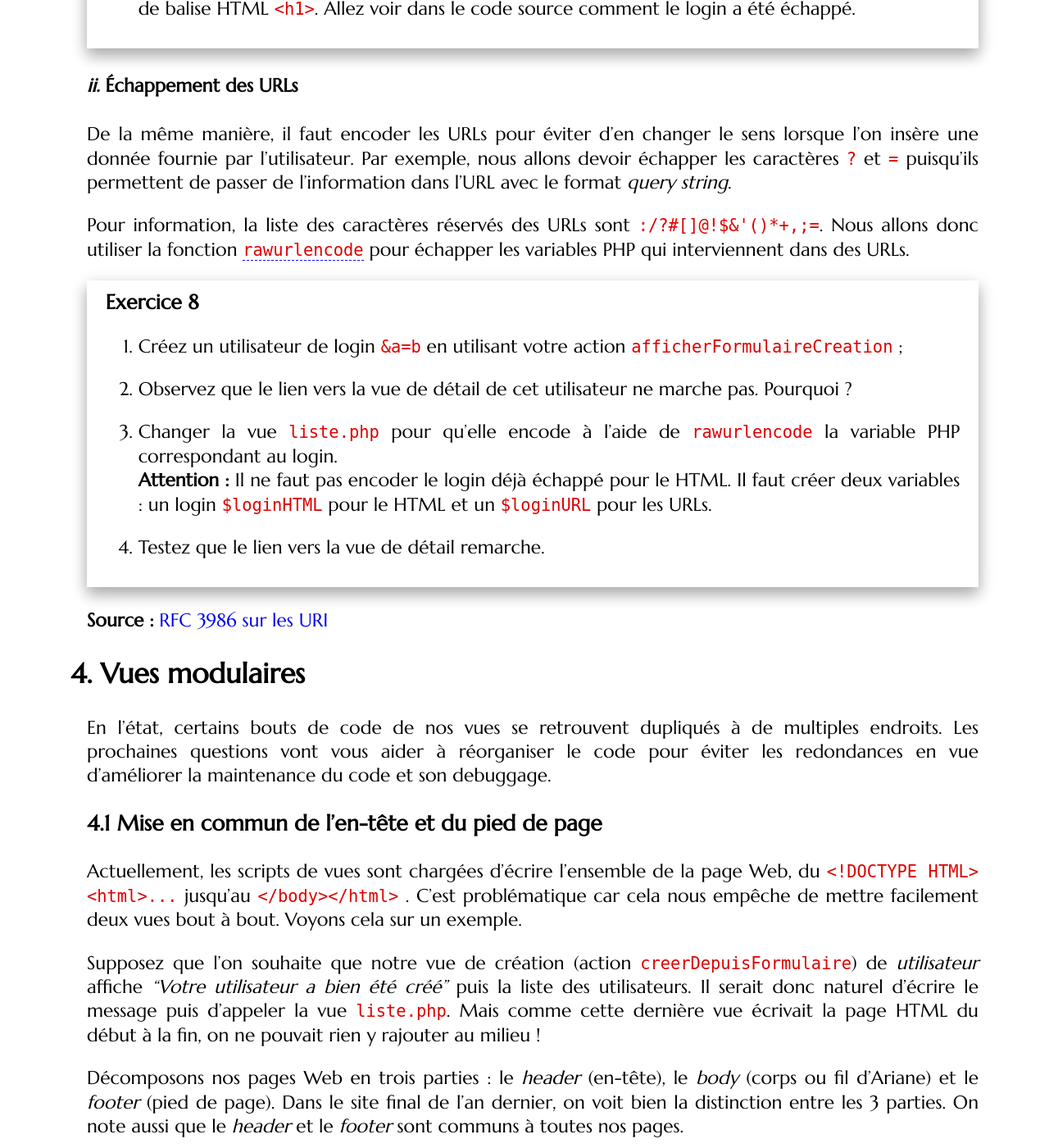
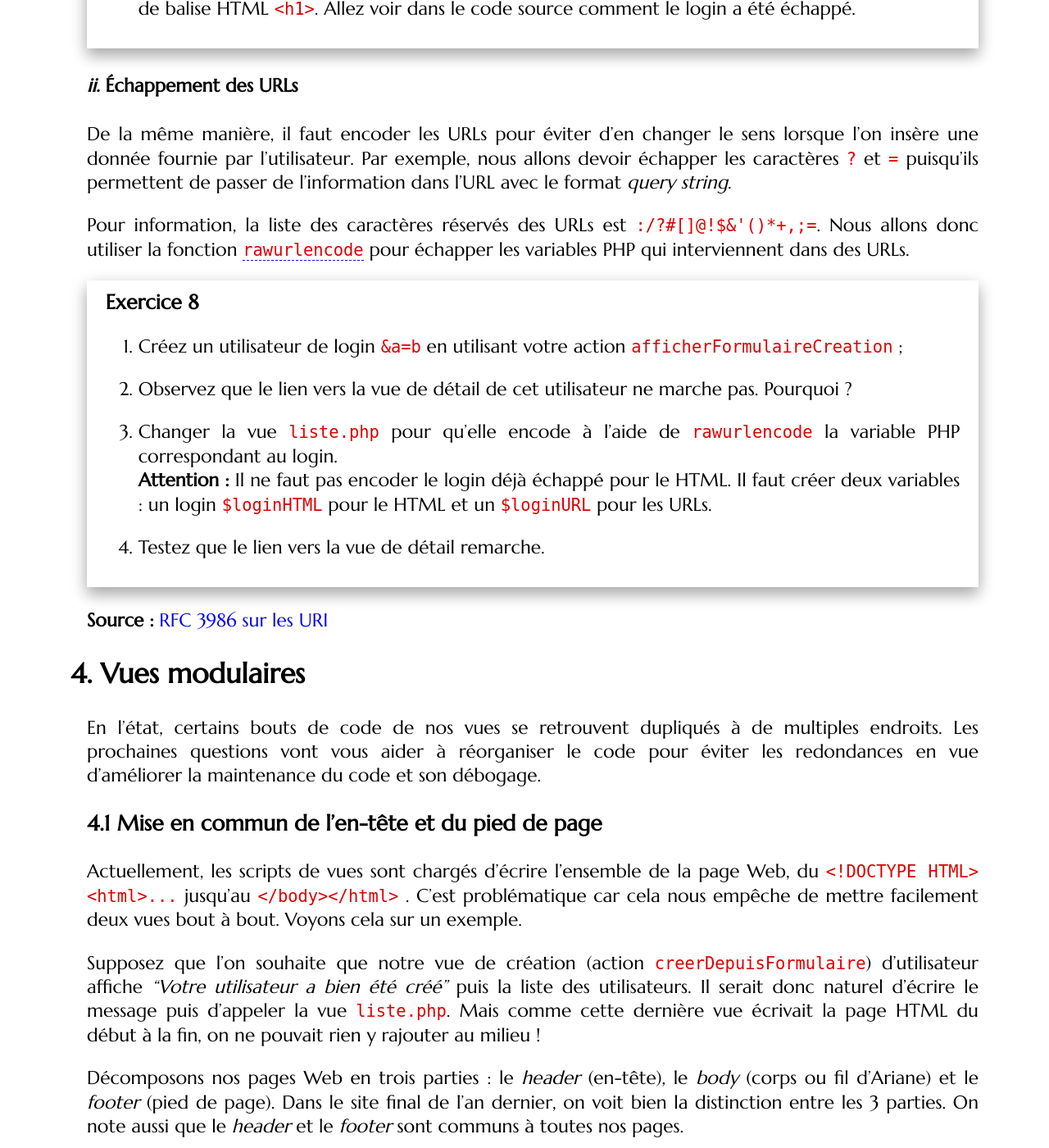
Before and after one commit to romainlebreton/R3.01-DeveloppementWeb, a Jekyll site: the page built from tutorials/tutorial5.md, in a window 1280 px wide and 1400 px high, scrolled down 10591 px. Shown: the whole window at 82% size. Built offline with Jekyll 4.4.1, drawn with Linux system fonts in a browser that asks for light colours; some web fonts are replaced; some of the changed text lies outside the part shown.

Commit message:
Typos TD5

```diff
--- a/tutorials/tutorial5.md
+++ b/tutorials/tutorial5.md
@@ -478,7 +478,7 @@ lorsque l'on insère une donnée fournie par l'utilisateur. Par exemple, nous
 allons devoir échapper les caractères `?` et `=` puisqu'ils permettent de passer
 de l'information dans l'URL avec le format *query string*.
 
-Pour information, la liste des caractères réservés des URLs sont
+Pour information, la liste des caractères réservés des URLs est
 `:/?#[]@!$&'()*+,;=`. Nous allons donc utiliser la fonction
 [`rawurlencode`](http://php.net/manual/fr/function.rawurlencode.php) pour
 échapper les variables PHP qui interviennent dans des URLs.
@@ -511,11 +511,11 @@ Pour information, la liste des caractères réservés des URLs sont
 En l'état, certains bouts de code de nos vues se retrouvent dupliqués à de
 multiples endroits. Les prochaines questions vont vous aider à réorganiser le
 code pour éviter les redondances en vue d'améliorer la maintenance du code et
-son debuggage.
+son débogage.
 
 ### Mise en commun de l'en-tête et du pied de page
 
-Actuellement, les scripts de vues sont chargées d'écrire l'ensemble de la page
+Actuellement, les scripts de vues sont chargés d'écrire l'ensemble de la page
 Web, du
 <code><!DOCTYPE HTML><html>...</code>
 jusqu'au
@@ -523,11 +523,12 @@ jusqu'au
 . C'est problématique car cela nous empêche de mettre facilement deux vues bout à
 bout. Voyons cela sur un exemple.
 
-Supposez que l'on souhaite que notre vue de création (action `creerDepuisFormulaire`) de
-*utilisateur* affiche *"Votre utilisateur a bien été créé"* puis la liste des
-utilisateurs. Il serait donc naturel d'écrire le message puis d'appeler la vue
-`liste.php`. Mais comme cette dernière vue écrivait la page HTML du début à la
-fin, on ne pouvait rien y rajouter au milieu !
+Supposez que l'on souhaite que notre vue de création (action
+`creerDepuisFormulaire`) d'utilisateur affiche *"Votre utilisateur a bien été
+créé"* puis la liste des utilisateurs. Il serait donc naturel d'écrire le
+message puis d'appeler la vue `liste.php`. Mais comme cette dernière vue
+écrivait la page HTML du début à la fin, on ne pouvait rien y rajouter au milieu
+!
 
 Décomposons nos pages Web en trois parties : le *header* (en-tête), le *body*
 (corps ou fil d'Ariane) et le *footer* (pied de page). Dans le site final de
```
Also changed, not shown: other parts of tutorials/tutorial5.md (+1 -1 lines).
